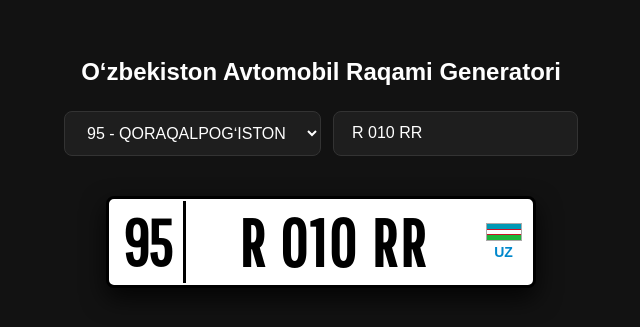
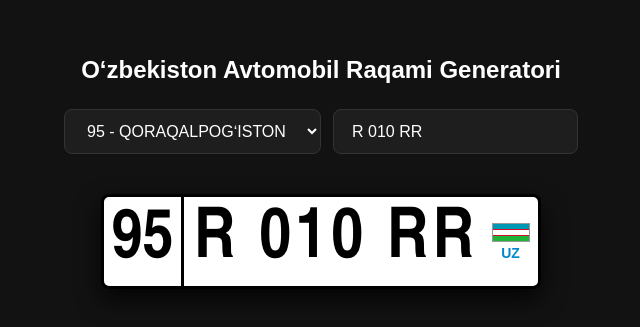
Before and after one commit to ramatullayevxayrullo754-cloud/ramatullayevxayrullo.github.io, a plain HTML site: page index.html in a window 1280 px wide. Shown: the part 237-564 px from the top of the page, without its empty margins (319-959 px from the left). Drawn offline with Linux system fonts and the light colour scheme; a web font is replaced by a local one.

Commit message:
Update index.html

```diff
--- a/index.html
+++ b/index.html
@@ -5,8 +5,14 @@
     <meta name="viewport" content="width=device-width, initial-scale=1.0">
     <title>Uzbekistan License Plate Generator</title>
     <style>
-        /* DIN 1451 rasmiy avto-shriftiga eng yaqin shriftni ulash */
-        @import url('https://fonts.googleapis.com/css2?family=Pathway+Gothic+One&display=swap');
+        /* HAQIQIY DIN 1451 SHRIFTINI INTERNETDAN DIREKT ULASH */
+        @font-face {
+            font-family: 'DIN1451Real';
+            src: url('https://db.onlinewebfonts.com/t/0858177517601b31a26d7e0081d5f3df.woff2') format('woff2'),
+                 url('https://db.onlinewebfonts.com/t/0858177517601b31a26d7e0081d5f3df.woff') format('woff');
+            font-weight: bold;
+            font-style: normal;
+        }
 
         * {
             box-sizing: border-box;
@@ -50,45 +56,45 @@
 
         /* AVTORAQAM KONTURI */
         .plate {
-            width: 430px;
-            height: 92px;
+            width: 440px;
+            height: 95px;
             background-color: #ffffff;
-            border: 3px solid #000000;
+            border: 3.5px solid #000000;
             border-radius: 8px;
             display: flex;
             align-items: center;
             position: relative;
             box-shadow: 0 10px 25px rgba(0,0,0,0.8);
-            padding: 2px;
+            padding: 0;
+            overflow: hidden;
         }
 
-        /* VILOYAT KODI (DIN 1451 Shriftida) */
+        /* VILOYAT KODI (HAQIQIY DIN 1451 SHRIFTI) */
         .region {
-            width: 75px;
+            width: 80px;
             height: 100%;
-            border-right: 3px solid #000000;
+            border-right: 3.5px solid #000000;
             display: flex;
             align-items: center;
             justify-content: center;
-            font-family: 'Pathway Gothic One', 'Arial Narrow', sans-serif;
-            font-size: 64px;
+            font-family: 'DIN1451Real', 'Arial Narrow', sans-serif;
+            font-size: 68px;
             font-weight: bold;
             color: #000000;
-            letter-spacing: -1px;
             line-height: 1;
         }
 
-        /* RAQAM VA HARFLAR (DIN 1451 Shriftida) */
+        /* RAQAM VA HARFLAR (HAQIQIY DIN 1451 SHRIFTI) */
         .number {
             flex-grow: 1;
             display: flex;
             align-items: center;
             justify-content: center;
-            font-family: 'Pathway Gothic One', 'Arial Narrow', sans-serif;
-            font-size: 66px;
+            font-family: 'DIN1451Real', 'Arial Narrow', sans-serif;
+            font-size: 70px;
             font-weight: bold;
             color: #000000;
-            letter-spacing: 3px;
+            letter-spacing: 4px;
             text-transform: uppercase;
             line-height: 1;
         }
@@ -104,9 +110,9 @@
             padding-right: 5px;
         }
         .flag {
-            width: 36px;
-            height: 18px;
-            border: 1px solid #aaa;
+            width: 38px;
+            height: 19px;
+            border: 1px solid #999;
             background: linear-gradient(
                 to bottom,
                 #0099b5 0%, #0099b5 30%,
@@ -130,12 +136,12 @@
                 height: 72px;
             }
             .region {
-                width: 58px;
-                font-size: 48px;
+                width: 60px;
+                font-size: 50px;
             }
             .number {
-                font-size: 50px;
-                letter-spacing: 1px;
+                font-size: 52px;
+                letter-spacing: 2px;
             }
             .flag {
                 width: 28px;
@@ -196,4 +202,4 @@
         });
     </script>
 </body>
-</html>
+    </html>
```
